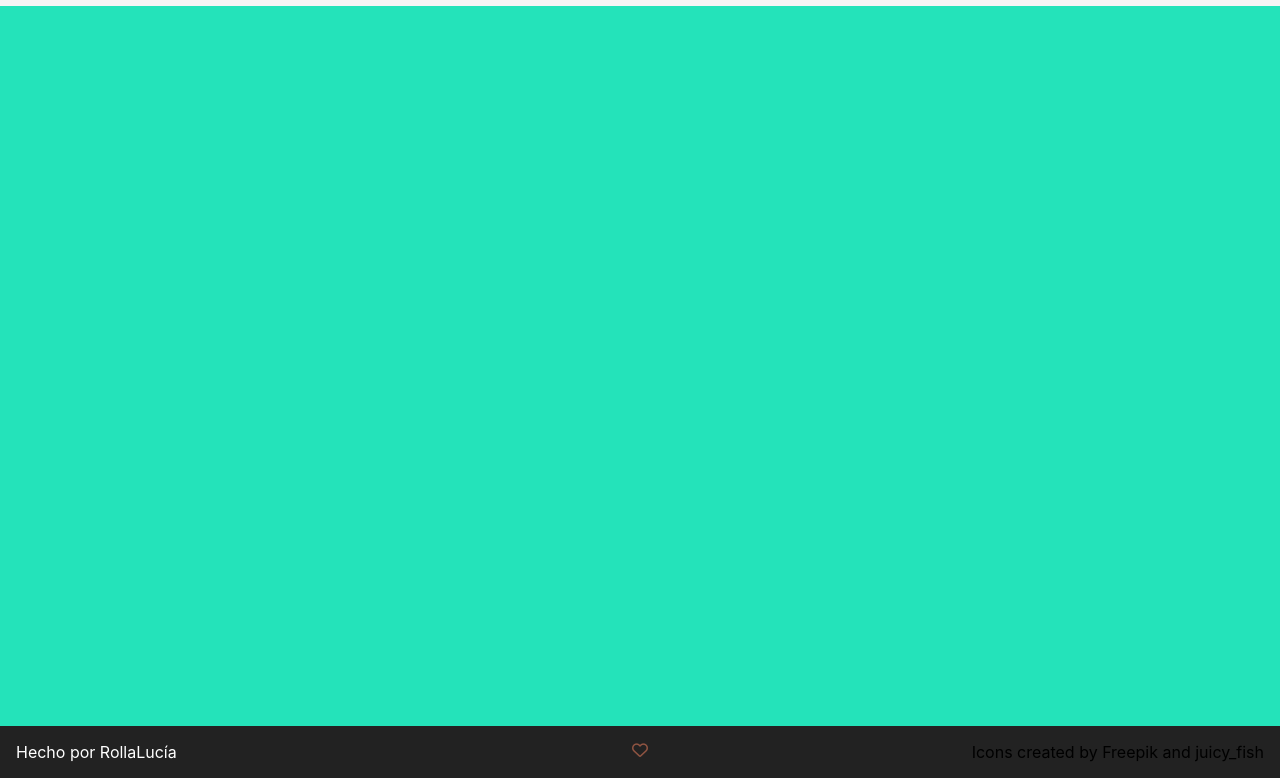
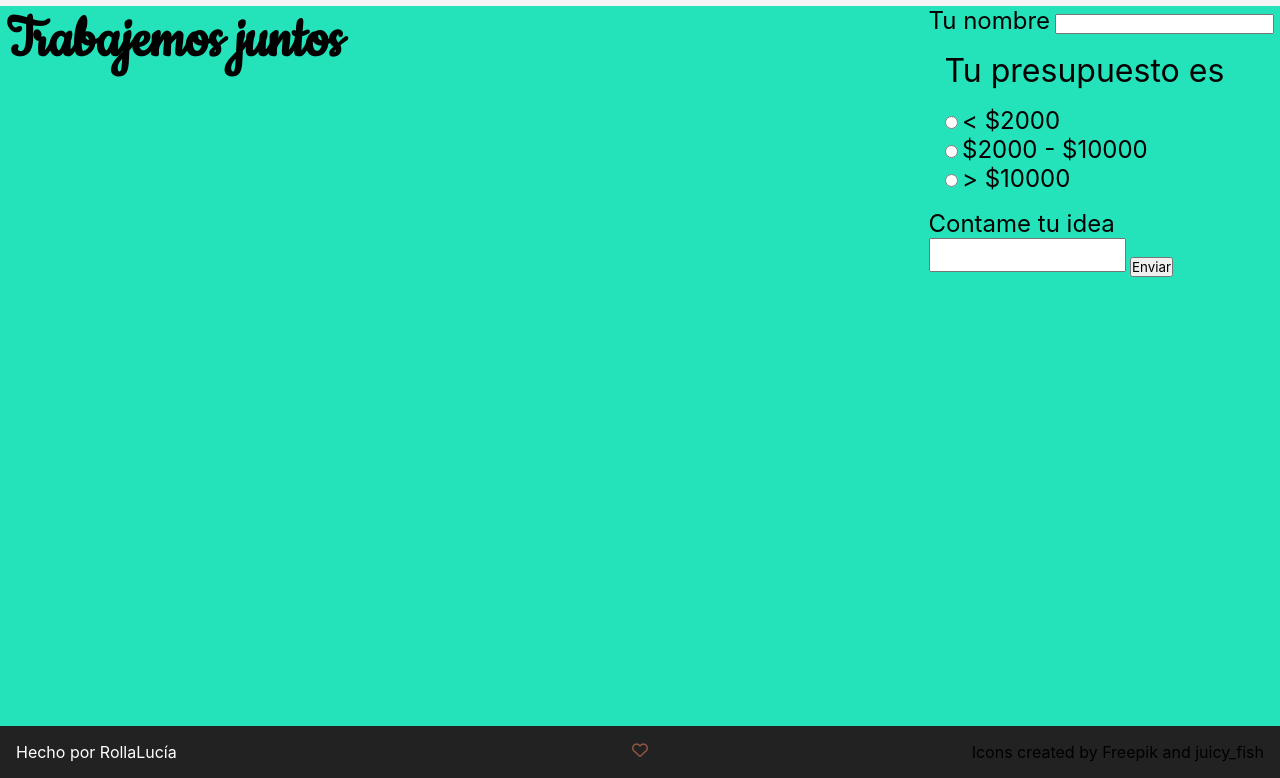
Before and after one commit to rollalucia/rollalucia, a plain HTML site: page html/presupuesto.html in a window 1280 px wide. Shown: the part 74-852 px from the top of the page. Drawn offline with Linux system fonts and the light colour scheme.

Commit message:
creación form. pags opinion y presupuesto

```diff
--- a/css/style.css
+++ b/css/style.css
@@ -264,17 +264,32 @@ footer>i {
 .main-opinion {
     height: 90vh;
     background: rgba(81, 73, 191, 0.697);
+    display: flex;
+    flex-direction: column;
+    justify-content: space-evenly;
+    align-items: center;
 }
 
 h2 {
     font-family: 'Cookie', cursive;
     font-size: 4rem;
 }
+fieldset {
+    border: none;
+    margin: 1rem;
+}
+legend {
+    font-size: 200%;
+    margin-bottom: 1rem;
 
-
-
-
-
+}
+label {
+    font-size: 150%;
+}
+#comentario-pagina>input {
+    width: 100%;
+    height: 5vh;
+}
 .main-presupuesto {
     height: 90vh;
     background: #24E3BA;
--- a/html/presupuesto.html
+++ b/html/presupuesto.html
@@ -32,7 +32,25 @@
         </nav>
     </header>
     <main class="main-presupuesto">
-
+        <h2>
+            Trabajemos juntos
+        </h2>
+        <form action="">
+            <label for="nombre">Tu nombre</label>
+            <input type="text" name="nombre">
+            <fieldset>
+                <legend>Tu presupuesto es</legend>
+                <input type="radio" name="presupuesto" id="hasta-dosmil">
+                <label for="hasta-dosmil">< $2000</label> <br>
+                <input type="radio" name="presupuesto" id="hasta-diezmil">
+                <label for="hasta-diezmil">$2000 - $10000</label> <br>
+                <input type="radio" name="presupuesto" id="mas-diezmil">
+                <label for="mas-diezmil">> $10000</label>
+            </fieldset>
+            <label for="proyecto">Contame tu idea </label> <br>
+            <textarea name="proyecto" id="proyecto" style="resize: none;"></textarea>
+            <button type="submit">Enviar</button>
+        </form>
     </main>
     <footer>
         <p>Hecho por RollaLucía </p>
```
Also changed, not shown: html/opinion.html (+1 -0 lines).
